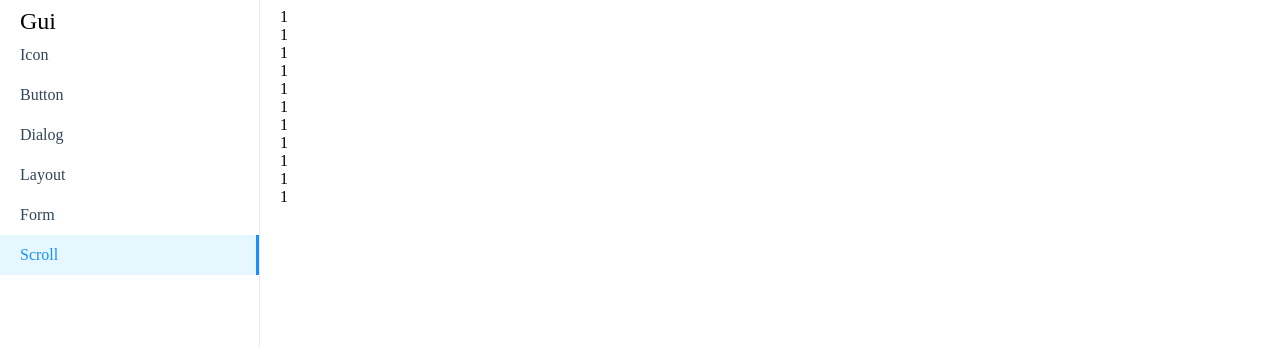
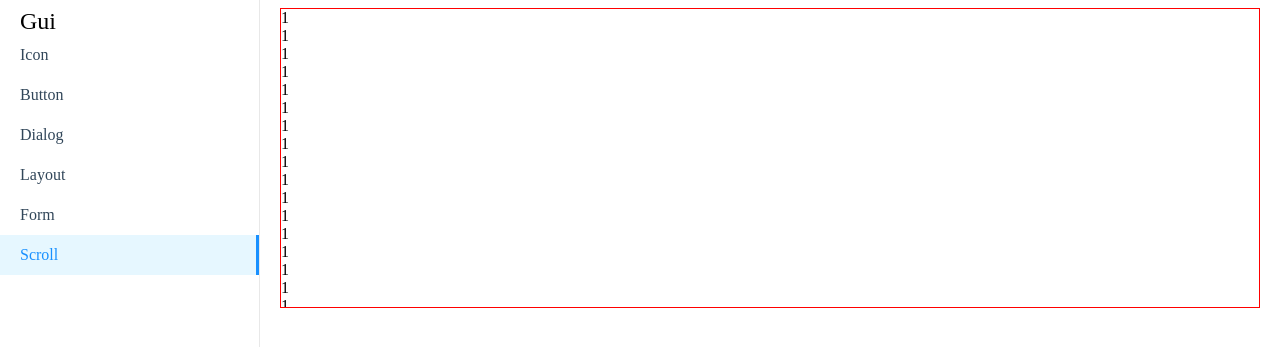
Before and after one commit to Liqiaomiao/reat-gulu2, a React app: page / in a window 1280 px wide. Both pictures are taken after a click on the link "Scroll". Shown: the part 75-422 px from the top of the page. Built offline with nearby package versions, Linux system fonts and the light colour scheme.

Commit message:
hidden scroll bar

```diff
--- a/example.scss
+++ b/example.scss
@@ -56,6 +56,9 @@ a{text-decoration: none}
 .site-content{
   display:flex;
   padding: 20px;
+  main{
+    width: 100%;
+  }
   .code-toggle {
     padding: 5px 10px;
     text-align: center;
--- a/lib/scroll/scroll.example.tsx
+++ b/lib/scroll/scroll.example.tsx
@@ -2,8 +2,19 @@ import * as React from 'react'
 import Scroll from './scroll'
 const ScrollExample: React.FunctionComponent = () => {
     return (
-        <div>
-            <Scroll>
+        <div style={{ 'width': '100%' }}>
+            <Scroll style={{ height: '300px', border: '1px solid red' }}>
+                <div>1</div>
+                <div>1</div>
+                <div>1</div>
+                <div>1</div>
+                <div>1</div>
+                <div>1</div>
+                <div>1</div>
+                <div>1</div>
+                <div>1</div>
+                <div>1</div>
+                <div>1</div>
                 <div>1</div>
                 <div>1</div>
                 <div>1</div>
--- /dev/null
+++ b/lib/scroll/scroll.scss
@@ -0,0 +1,12 @@
+.gui-scroll {
+  position: relative;
+  overflow: hidden;
+  &-inner {
+    overflow: auto;
+    position: absolute;
+    left: 0;
+    top: 0;
+    bottom: 0;
+    right: -16px;
+  }
+}
--- a/lib/scroll/scroll.tsx
+++ b/lib/scroll/scroll.tsx
@@ -1,10 +1,19 @@
 import * as React from 'react'
-const Scroll: React.FunctionComponent = (props) => {
-    let { children } = props
+import { HTMLAttributes } from 'react';
+import './scroll.scss'
+import scrollbarwidth from './scrollbar-width'
+interface Props extends HTMLAttributes<HTMLDivElement> {
+
+}
+const Scroll: React.FunctionComponent<Props> = (props) => {
+    let { children, ...rest } = props
     return (
-        < div >
-            {children}
-        </div >
+        <div className={'gui-scroll'} {...rest}>
+            <div className={'gui-scroll-inner'} style={{ 'right': scrollbarwidth() }}>
+                {children}
+            </div>
+
+        </div>
     )
 }
 export default Scroll
--- /dev/null
+++ b/lib/scroll/scrollbar-width.tsx
@@ -0,0 +1,8 @@
+export default function scrollbarwidth() {
+  const div = document.createElement('div');
+  div.style.overflow = 'scroll';
+  document.body.appendChild(div);
+  const scrollbarWidth = div.clientWidth - div.offsetWidth
+  document.body.removeChild(div)
+  return scrollbarWidth
+}
```
